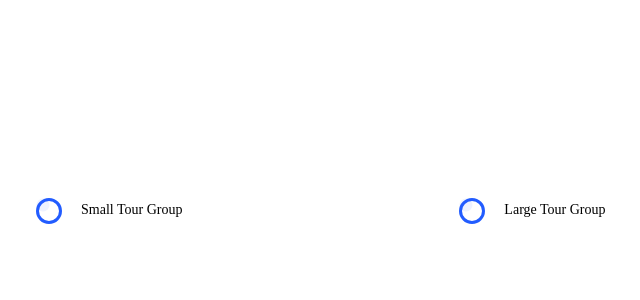
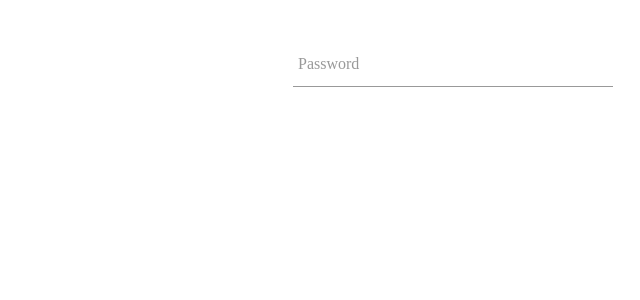
Before and after one commit to sdiperi90/styled-components-playground, a React (Create React App) app: page / in a window 1280 px wide. Shown: the top 300 px of the page, without its empty margins (187-827 px from the left). Built offline with nearby package versions, Linux system fonts and the light colour scheme.

Commit message:
created text field component

```diff
--- a/package.json
+++ b/package.json
@@ -5,6 +5,7 @@
     "dependencies": {
         "react": "^16.8.6",
         "react-dom": "^16.8.6",
+        "react-router-dom": "^5.0.0",
         "react-scripts": "2.1.8",
         "styled-components": "^4.2.0"
     },
--- a/src/App.js
+++ b/src/App.js
@@ -1,4 +1,5 @@
 import React, { Component } from "react";
+import { Route } from "react-router-dom";
 import styled, { ThemeProvider } from "styled-components";
 import { fadeIn } from "./animations/header-animation";
 import { getTheme } from "./themes";
@@ -11,7 +12,12 @@ import {
     ScRbSubContainer,
     ScRbLabel,
     ScRbInput,
-    ScRbSpan
+    ScRbSpan,
+    ScTextFieldForm,
+    ScTextFieldInput,
+    ScTextFieldLabel,
+    ScSubContainer,
+    ScTextFieldSpan
 } from "./elements";
 
 const ScApp = styled.div`
@@ -30,24 +36,20 @@ const ScAppH1 = styled(ScH1)`
 class App extends Component {
     render() {
         return (
-            <ThemeProvider theme={getTheme()}>
-                <ScRbContainer>
-                    <ScRbSubContainer>
-                        <ScRbInput type="radio" id="small" name="size" />
-                        <ScRbLabel for="small">
-                            <ScRbSpan />
-                            Small Tour Group
-                        </ScRbLabel>
-                    </ScRbSubContainer>
-                    <ScRbSubContainer>
-                        <ScRbInput type="radio" id="large" name="size" />
-                        <ScRbLabel for="large">
-                            <ScRbSpan />
-                            Large Tour Group
-                        </ScRbLabel>
-                    </ScRbSubContainer>
-                </ScRbContainer>
-            </ThemeProvider>
+            <div>
+                <ThemeProvider theme={getTheme()}>
+                    <ScTextFieldForm>
+                        <ScSubContainer>
+                            <ScTextFieldInput
+                                type="password"
+                                required="required"
+                            />
+                            <ScTextFieldSpan />
+                            <ScTextFieldLabel>Password</ScTextFieldLabel>
+                        </ScSubContainer>
+                    </ScTextFieldForm>
+                </ThemeProvider>
+            </div>
         );
     }
 }
--- a/src/elements/RadioButton.js
+++ b/src/elements/RadioButton.js
@@ -2,7 +2,7 @@ import styled from "styled-components";
 
 // class="form-group"
 export const ScRbContainer = styled.div`
-    margin: 200px;
+    margin: 100px;
     &:hover span::after {
         transform: scale(3.6);
     }
--- /dev/null
+++ b/src/elements/TextField.js
@@ -0,0 +1,64 @@
+import styled from "styled-components";
+
+export const ScTextFieldForm = styled.form`
+    width: 320px;
+    margin: 45px auto;
+`;
+
+export const ScSubContainer = styled.div`
+    position: relative;
+    margin: 45px 0;
+`;
+
+export const ScTextFieldInput = styled.input`
+    background: none;
+    color: #999;
+    font-size: 18px;
+    padding: 10px 10px 10px 5px;
+    display: block;
+    width: 320px;
+    border: none;
+    border-radius: 0;
+    border-bottom: 1px solid #999;
+    box-sizing: border-box;
+    letter-spacing: 0.3em;
+    &:focus {
+        outline: none;
+    }
+    &:focus ~ label,
+    &:valid ~ label {
+        top: -14px;
+        font-size: 12px;
+        color: #2196f3;
+    }
+    &:focus ~ span:before {
+        width: 320px;
+    }
+`;
+
+export const ScTextFieldLabel = styled.label`
+    color: #999;
+    font-size: 16px;
+    font-weight: normal;
+    position: absolute;
+    pointer-events: none;
+    left: 5px;
+    top: 10px;
+    transition: 300ms ease all;
+`;
+
+export const ScTextFieldSpan = styled.span`
+    position: relative;
+    display: block;
+    width: 320px;
+    &:before {
+        content: "";
+        height: 2px;
+        width: 0;
+        bottom: 0px;
+        position: absolute;
+        background: #2196f3;
+        transition: 300ms ease all;
+        left: 0%;
+    }
+`;
--- a/src/elements/index.js
+++ b/src/elements/index.js
@@ -1,3 +1,4 @@
 export * from "./Headings";
 export * from "./Grid";
 export * from "./RadioButton";
+export * from "./TextField";
--- a/src/index.js
+++ b/src/index.js
@@ -1,8 +1,14 @@
 import React from "react";
 import ReactDOM from "react-dom";
 import App from "./App";
+import { BrowserRouter as Router } from "react-router-dom";
 
-ReactDOM.render(<App />, document.getElementById("root"));
+ReactDOM.render(
+    <Router>
+        <App />
+    </Router>,
+    document.getElementById("root")
+);
 
 // If you want your app to work offline and load faster, you can change
 // unregister() to register() below. Note this comes with some pitfalls.
```
Also changed, not shown: 1 other file (tests, documents, lock files or other folders).
